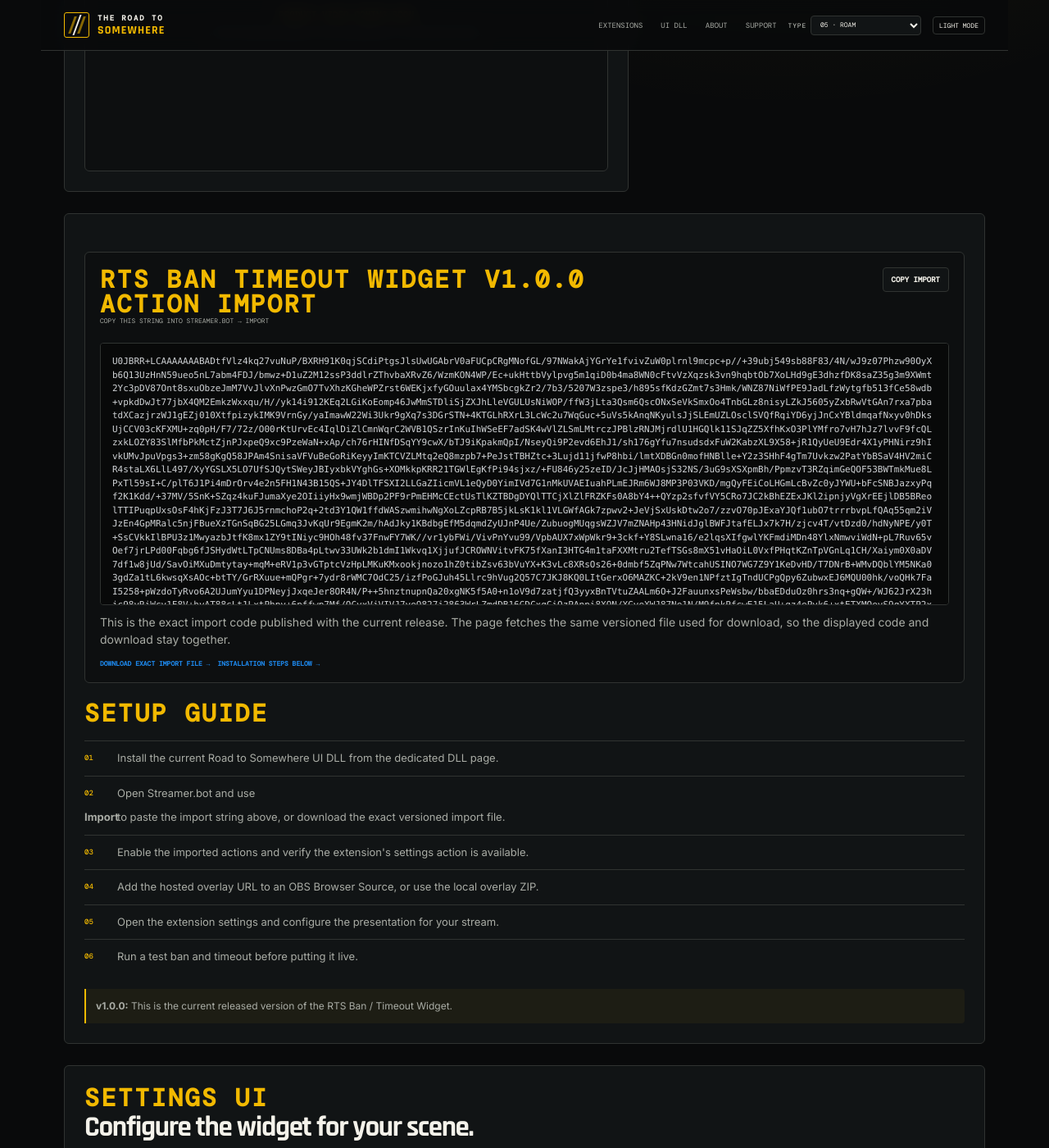
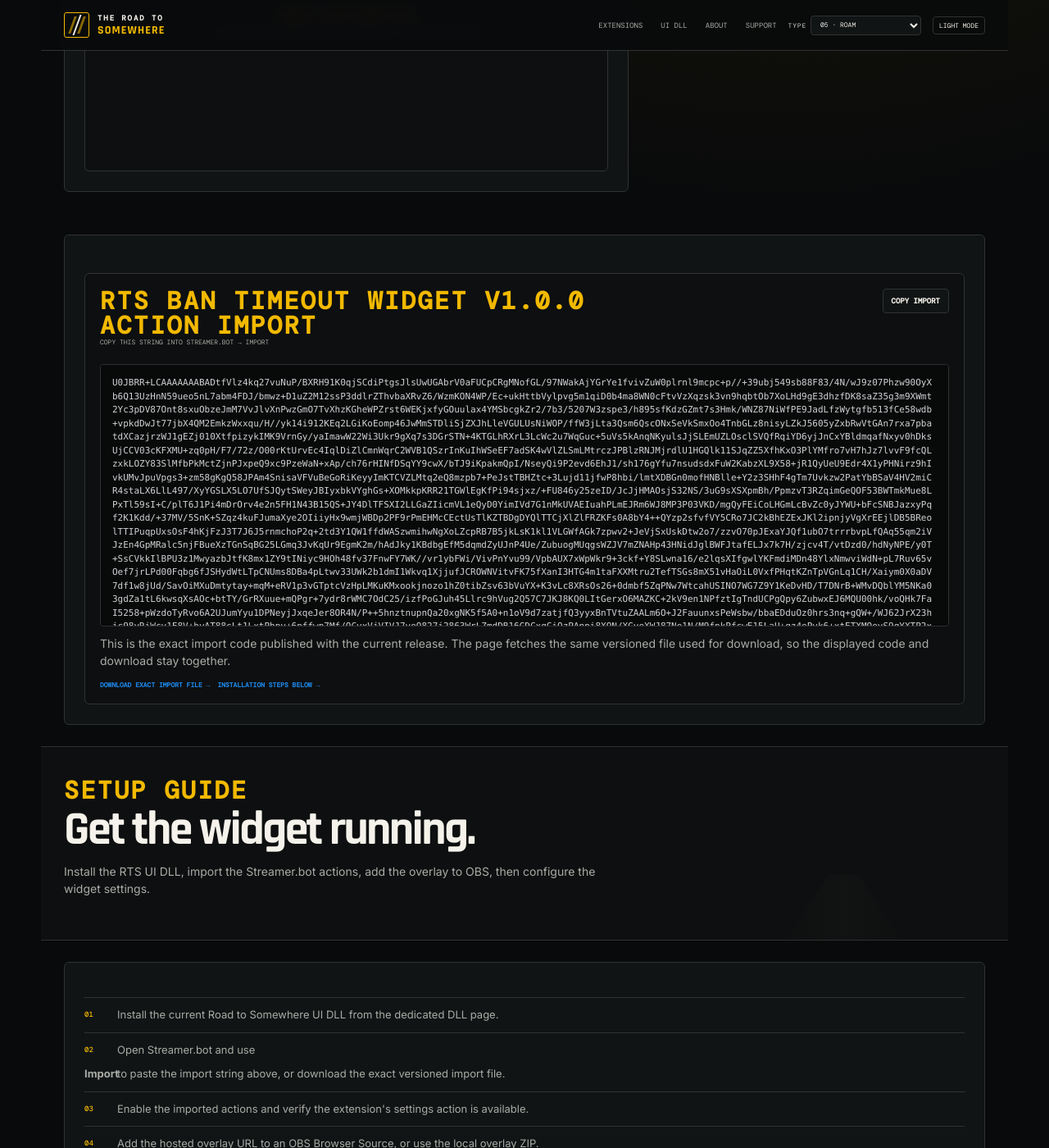
Before and after one commit to DizzyBHigh/road-to-somewhere, a Jekyll site: the page built from extensions/rts-ban-timeout-widget/index.html, in a window 1280 px wide and 1400 px high, scrolled down 1020 px. Shown: the whole window at 82% size. Built offline with Jekyll 4.4.1, drawn with Linux system fonts in a browser that asks for light colours.

Commit message:
style: make setup guide a standalone hero

```diff
--- a/extensions/rts-ban-timeout-widget/index.html
+++ b/extensions/rts-ban-timeout-widget/index.html
@@ -13,9 +13,9 @@
     .extension-grid{max-width:var(--max);margin:auto;padding:26px 28px;display:grid;grid-template-columns:1.25fr .75fr;gap:22px}.extension-card{background:var(--panel);border:1px solid var(--line);border-radius:6px;padding:24px}.extension-card h2{font-family:var(--heading)!important;font-size:35px;line-height:.92;letter-spacing:-.04em;margin:5px 0 12px}.extension-card p{color:var(--muted);font-size:14px}.feature-list{display:grid;grid-template-columns:1fr 1fr;gap:10px;margin-top:18px}.feature{border:1px solid var(--line);border-radius:5px;padding:13px}.feature strong{display:block;font:600 10px var(--mono);text-transform:uppercase;margin-bottom:5px}.feature span{font-size:12px;color:var(--muted)}.feature:nth-child(1) strong{color:var(--accent)}.feature:nth-child(2) strong{color:#2d9cff}.feature:nth-child(3) strong{color:#63c878}.feature:nth-child(4) strong{color:#a77cff}
     .download-stack{display:flex;flex-direction:column;gap:9px;margin-top:18px}.secondary-button{display:flex;align-items:center;justify-content:space-between;padding:9px 13px;border:1px solid var(--line);border-radius:4px;font:600 9px var(--mono);text-transform:uppercase;color:var(--text)}.secondary-button:hover{border-color:var(--accent)}.dependency{margin-top:22px;border:1px solid var(--line);border-radius:6px;padding:18px;background:var(--panel2)}.dependency strong{display:block;font:600 9px var(--mono);text-transform:uppercase;color:var(--accent2);margin-bottom:6px}.dependency p{margin:0 0 10px}.dependency a{font:600 9px var(--mono);text-transform:uppercase;color:var(--accent2)}
     .import-box{margin-top:22px;padding:18px;border:1px solid var(--line);border-radius:6px;background:var(--panel2)}.import-header{display:flex;align-items:flex-start;justify-content:space-between;gap:12px;margin-bottom:12px}.import-header .section-kicker{margin:0}.copy-button{appearance:none;border:1px solid var(--line);background:var(--panel);color:var(--text);border-radius:4px;padding:8px 10px;font:600 9px var(--mono);text-transform:uppercase;cursor:pointer}.copy-button:hover{border-color:var(--accent);color:var(--accent)}.copy-button.copied{border-color:#63c878;color:#63c878}.import-meta{font:400 8px var(--mono);text-transform:uppercase;color:var(--muted);margin-bottom:10px}.import-code{margin:0;max-height:320px;overflow:auto;padding:14px;border:1px solid var(--line);border-radius:4px;background:#080909;color:#cfd2d5;font:11px/1.5 ui-monospace,SFMono-Regular,Menlo,Monaco,Consolas,monospace;white-space:pre-wrap;word-break:break-word}.import-help{font-size:12px;color:var(--muted);margin-top:10px}.import-links{display:flex;gap:9px;flex-wrap:wrap;margin-top:12px}.import-links a{font:600 8px var(--mono);text-transform:uppercase;color:var(--accent2)}
-    .setup-section,.settings-section{max-width:var(--max);margin:auto;padding:0 28px 26px}.setup-title{font-family:var(--heading)!important;font-size:35px;line-height:.92;letter-spacing:-.04em;margin:0 0 12px}.settings-intro{color:var(--muted);font-size:14px;max-width:760px}.install-list{counter-reset:steps;list-style:none;padding:0;margin:18px 0}.install-list li{counter-increment:steps;display:grid;grid-template-columns:30px 1fr;gap:10px;padding:11px 0;border-top:1px solid var(--line);font-size:13px;color:var(--muted)}.install-list li:before{content:counter(steps,decimal-leading-zero);color:var(--accent);font:500 9px var(--mono);padding-top:3px}.note{padding:12px;border-left:2px solid var(--accent);border-radius:0 4px 4px 0;background:rgba(242,185,0,.05);font-size:12px;color:var(--muted);margin-top:16px}
+    .setup-hero{max-width:var(--max);margin:auto;padding:38px 28px;border-top:1px solid var(--line);border-bottom:1px solid var(--line);background:var(--panel2);position:relative;overflow:hidden}.setup-hero:after{content:"";position:absolute;right:6%;bottom:-90px;width:260px;height:170px;background:linear-gradient(90deg,#0a0b0b,#181817 50%,#0a0b0b);clip-path:polygon(43% 0,57% 0,100% 100%,0 100%);opacity:.4}.setup-hero-content{position:relative;z-index:1;max-width:760px}.setup-hero h2{font-family:var(--heading)!important;font-size:clamp(38px,5vw,58px);line-height:.9;letter-spacing:-.045em;margin:7px 0 10px}.setup-hero p{max-width:680px;color:var(--muted);font-size:14px}.setup-section,.settings-section{max-width:var(--max);margin:auto;padding:26px 28px}.setup-title{font-family:var(--heading)!important;font-size:35px;line-height:.92;letter-spacing:-.04em;margin:0 0 12px}.settings-intro{color:var(--muted);font-size:14px;max-width:760px}.install-list{counter-reset:steps;list-style:none;padding:0;margin:18px 0}.install-list li{counter-increment:steps;display:grid;grid-template-columns:30px 1fr;gap:10px;padding:11px 0;border-top:1px solid var(--line);font-size:13px;color:var(--muted)}.install-list li:before{content:counter(steps,decimal-leading-zero);color:var(--accent);font:500 9px var(--mono);padding-top:3px}.note{padding:12px;border-left:2px solid var(--accent);border-radius:0 4px 4px 0;background:rgba(242,185,0,.05);font-size:12px;color:var(--muted);margin-top:16px}
     .settings-groups{display:grid;grid-template-columns:1fr 1fr;gap:14px;margin-top:18px}.settings-group{border:1px solid var(--line);border-radius:6px;background:var(--panel);padding:18px}.settings-group h3{font:600 10px var(--mono);text-transform:uppercase;color:var(--accent2);margin:0 0 10px}.setting-row{padding:11px 0;border-top:1px solid var(--line)}.setting-row:first-of-type{border-top:0;padding-top:0}.setting-row strong{display:block;font-size:13px;color:var(--text);margin-bottom:4px}.setting-row span{display:block;font-size:12px;color:var(--muted)}.setting-range{font:500 8px var(--mono);text-transform:uppercase;color:var(--accent);margin-top:5px}.meta-row{max-width:var(--max);margin:auto;padding:0 28px 30px;display:flex;justify-content:space-between;gap:20px;color:var(--muted);font:400 8px var(--mono);text-transform:uppercase}.meta-row a{color:var(--accent2)}.video-frame{margin-top:18px;border:1px solid var(--line);border-radius:6px;aspect-ratio:16/9;background:var(--panel2);display:grid;place-items:center;text-align:center;padding:25px}.video-frame strong{display:block;font:600 11px var(--mono);text-transform:uppercase;color:var(--accent)}.video-frame span{display:block;color:var(--muted);font-size:12px;margin-top:6px}
-    @media(max-width:760px){.extension-hero{padding:34px 20px 26px}.extension-road{right:-150px;opacity:.35}.extension-grid{padding:20px;grid-template-columns:1fr}.feature-list,.settings-groups{grid-template-columns:1fr}.settings-section,.setup-section{padding-left:20px;padding-right:20px}.meta-row{padding:0 20px 25px;flex-direction:column}.import-header{flex-direction:column}.copy-button{width:100%}}
+    @media(max-width:760px){.extension-hero{padding:34px 20px 26px}.extension-road{right:-150px;opacity:.35}.extension-grid{padding:20px;grid-template-columns:1fr}.feature-list,.settings-groups{grid-template-columns:1fr}.settings-section,.setup-section,.setup-hero{padding-left:20px;padding-right:20px}.meta-row{padding:0 20px 25px;flex-direction:column}.import-header{flex-direction:column}.copy-button{width:100%}}
   </style>
 </head>
 <body>
@@ -64,7 +64,7 @@
     </aside>
   </section>
 
-  <section class="setup-section" id="install">
+  <section class="setup-section" id="import">
     <article class="extension-card">
       <div class="import-box">
         <div class="import-header">
@@ -77,9 +77,30 @@
         </div>
         <pre class="import-code" id="importCode">Loading release import…</pre>
         <p class="import-help">This is the exact import code published with the current release. The page fetches the same versioned file used for download, so the displayed code and download stay together.</p>
-        <div class="import-links"><a href="{{ site.data.rts_ban_timeout_import.filename | relative_url }}">Download exact import file →</a><a href="#install-guide">Installation steps below →</a></div>
+        <div class="import-links"><a href="{{ site.data.rts_ban_timeout_import.filename | relative_url }}">Download exact import file →</a><a href="#install">Installation steps below →</a></div>
       </div>
-      <div id="install-guide" style="margin-top:22px"><div class="section-kicker">SETUP GUIDE</div><ol class="install-list"><li>Install the current Road to Somewhere UI DLL from the dedicated DLL page.</li><li>Open Streamer.bot and use <strong>Import</strong> to paste the import string above, or download the exact versioned import file.</li><li>Enable the imported actions and verify the extension's settings action is available.</li><li>Add the hosted overlay URL to an OBS Browser Source, or use the local overlay ZIP.</li><li>Open the extension settings and configure the presentation for your stream.</li><li>Run a test ban and timeout before putting it live.</li></ol><div class="note"><strong>v{{ site.data.rts_ban_timeout_import.version }}:</strong> This is the current released version of the RTS Ban / Timeout Widget.</div></div>
+    </article>
+  </section>
+
+  <section class="setup-hero" id="install">
+    <div class="setup-hero-content">
+      <div class="section-kicker">SETUP GUIDE</div>
+      <h2>Get the widget running.</h2>
+      <p>Install the RTS UI DLL, import the Streamer.bot actions, add the overlay to OBS, then configure the widget settings.</p>
+    </div>
+  </section>
+
+  <section class="setup-section" id="install-guide">
+    <article class="extension-card">
+      <ol class="install-list">
+        <li>Install the current Road to Somewhere UI DLL from the dedicated DLL page.</li>
+        <li>Open Streamer.bot and use <strong>Import</strong> to paste the import string above, or download the exact versioned import file.</li>
+        <li>Enable the imported actions and verify the extension's settings action is available.</li>
+        <li>Add the hosted overlay URL to an OBS Browser Source, or use the local overlay ZIP.</li>
+        <li>Open the extension settings and configure the presentation for your stream.</li>
+        <li>Run a test ban and timeout before putting it live.</li>
+      </ol>
+      <div class="note"><strong>v{{ site.data.rts_ban_timeout_import.version }}:</strong> This is the current released version of the RTS Ban / Timeout Widget.</div>
     </article>
   </section>
 
```
